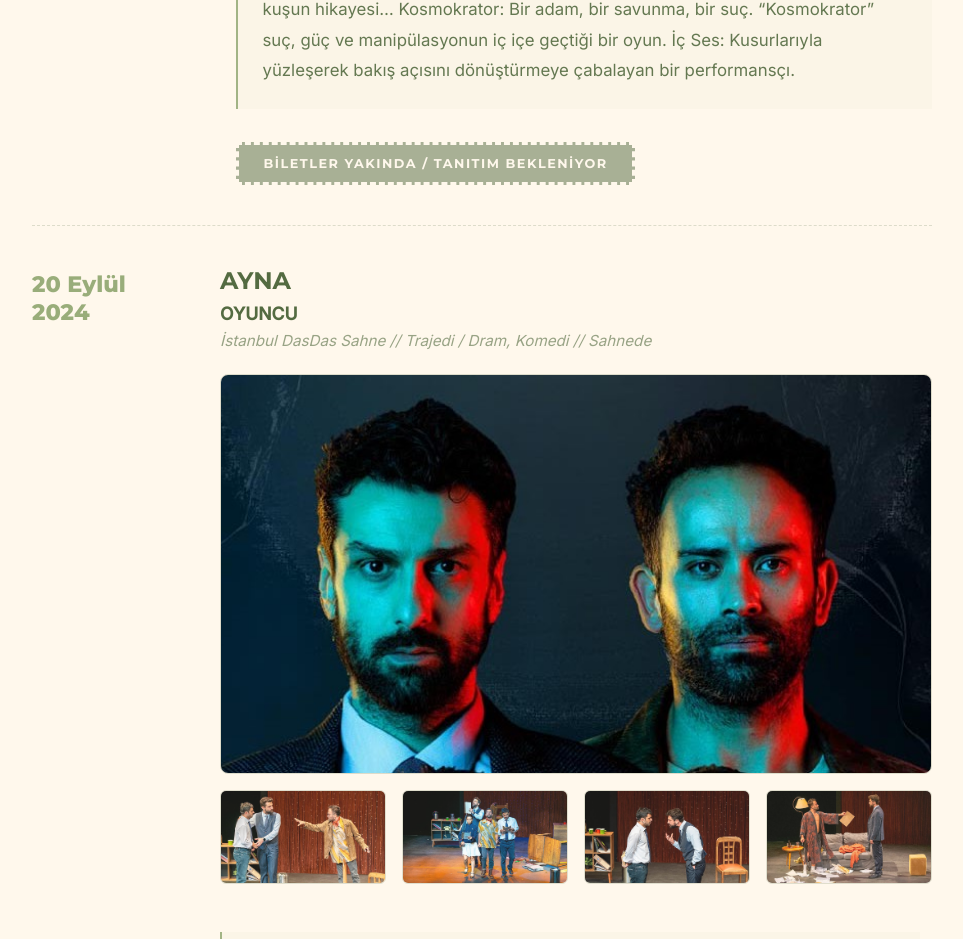
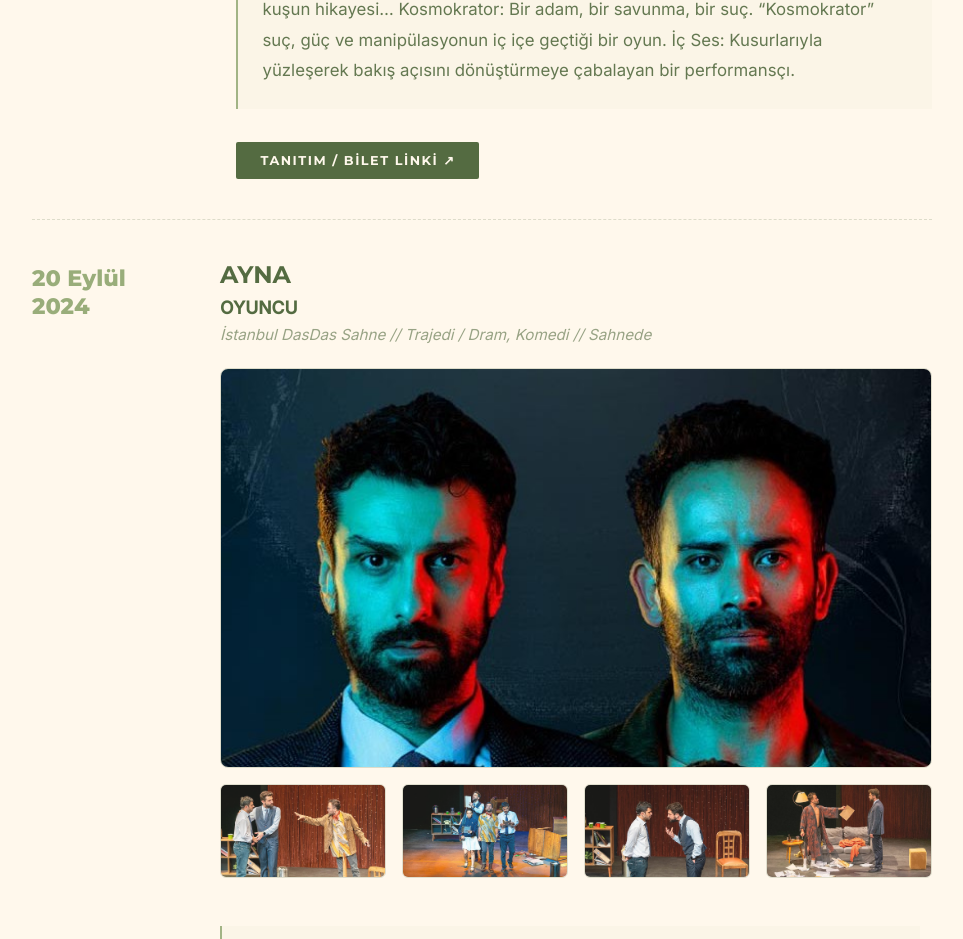
Before and after one commit to ebru1967/oyuncu-fan-projesi, a React (Vite) app: page /tiyatro in a window 1280 px wide. Shown: the part 1537-2476 px from the top of the page, without its empty margins (158-1121 px from the left). Built offline with nearby package versions, Linux system fonts and the light colour scheme.

Commit message:
link eklendi.

```diff
--- a/src/pages/Theater.jsx
+++ b/src/pages/Theater.jsx
@@ -8,7 +8,7 @@ const theaterList = [
     role: "PROJE TASARIM",
     meta: "Kısalar Festivali & DasDas Sahne // Performans // 60 dk. // Sahnede",
     summary: "Kısalar Festivali, 20 dakikanın altında üreten tüm performansçıları görünür kılmayı, yeni şeyler deneme cesaretini ve yaratma hevesini taşıyan sanatçıları desteklemeyi amaçlayan bir üretim alanıdır. Festival, yalnızca sahne sunmakla kalmaz; aynı zamanda sanatçılara sınırları zorlayabilecekleri, yenilik peşinde koşabilecekleri kolektif bir çalışma iklimi açmayı hedefler. Bu yıl festivalden seçilen üç kısa oyun, tam da bu anlayışın somut bir çıktısı olarak, birlikte düşünme, üretme ve deneme süreçleriyle şekillenmiştir. Kısalar Festivali’nin üretim ruhundan doğan ÜÇ KISA, yirmi dakikanın altındaki performanslarla özgürlük fikrini sahneye taşıyor. Denemeye cesaret eden, sınırları zorlayan ve birlikte üretmenin gücüne inanan sanatçıların buluştuğu bu seçkide üç kısa oyun tek bir sese dönüşüyor. Kafes: Kendi isteğiyle kafese girmiş bir kuşun hikayesi… Kosmokrator: Bir adam, bir savunma, bir suç. “Kosmokrator” suç, güç ve manipülasyonun iç içe geçtiği bir oyun. İç Ses: Kusurlarıyla yüzleşerek bakış açısını dönüştürmeye çabalayan bir performansçı.",
-    link: "#", // Sahnede ama henüz link yok
+    link: "https://biletinial.com/tr-tr/tiyatro/uc-kisa",
     photos: [
       "/uckisa.jpeg",
       "/uckisa2.jpeg",
```
